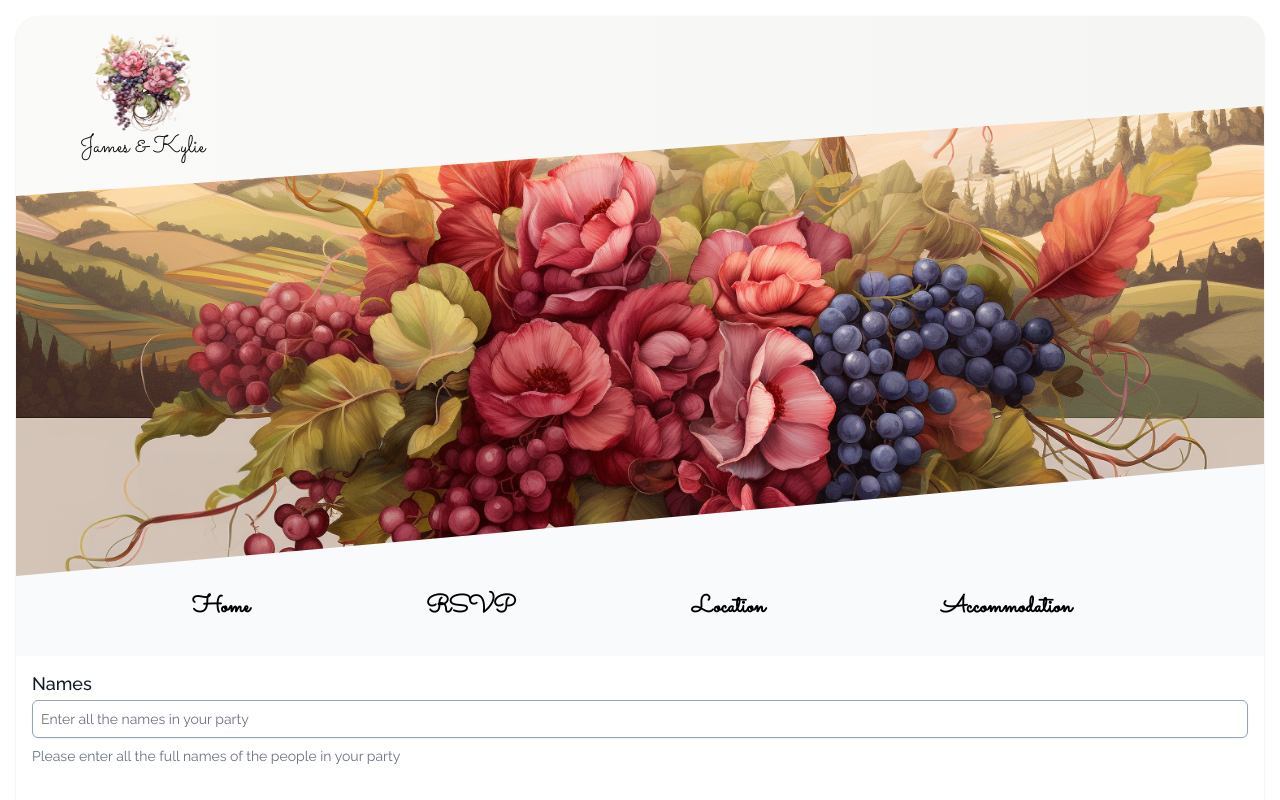
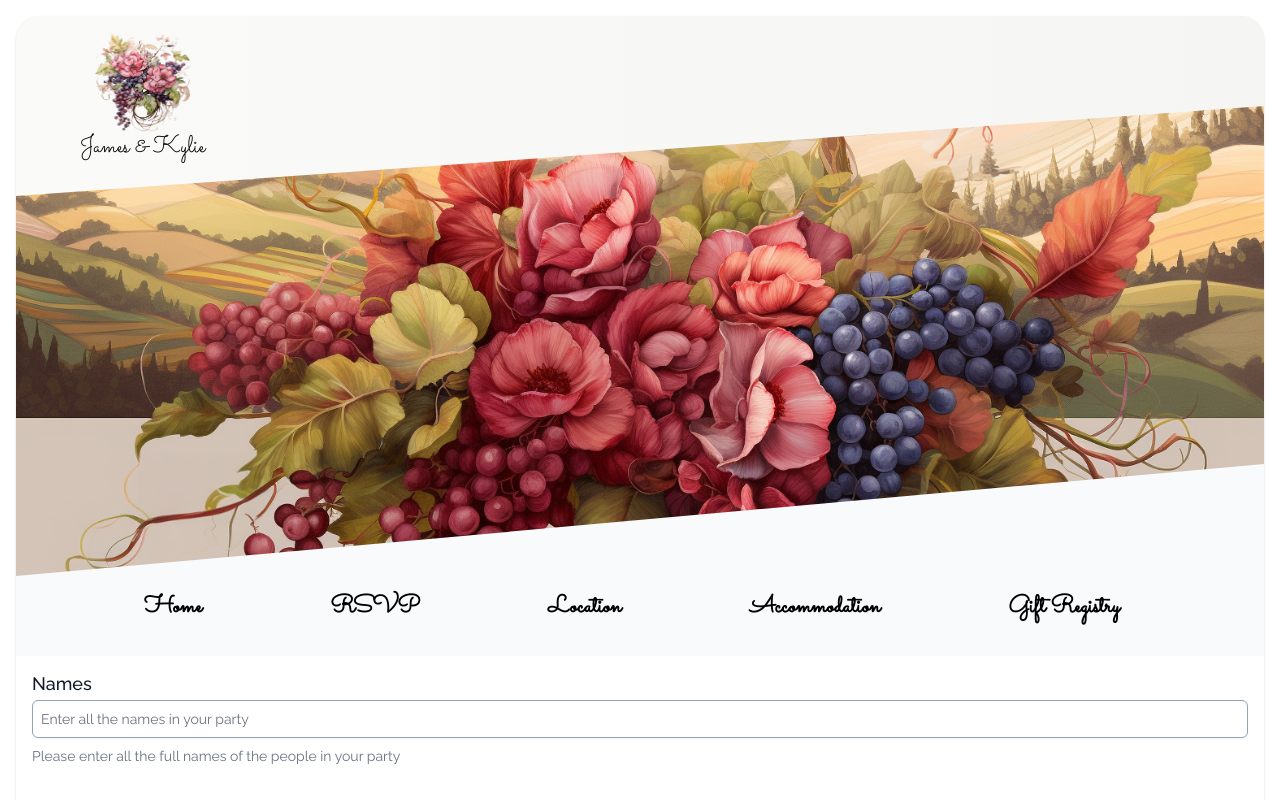
Before and after one commit to jamaspy/jamesandkylie, a Next.js app: page /rsvp in a window 1280 px wide. Shown: the top 800 px of the page. Built offline with nearby package versions, Linux system fonts and the light colour scheme.

Commit message:
Add gift regisrty

```diff
--- a/components/Navbar.jsx
+++ b/components/Navbar.jsx
@@ -28,6 +28,17 @@ export const Navbar = () => {
       <Link passHref={true} href={"/accommodation"}>
         <LinkItem href={"/accommodation"} text={"Accommodation"} />
       </Link>
+      <a
+        passHref={true}
+        href="https://www.hitchd.com/jamesandkylie"
+        target="_blank"
+        rel="noreferrer"
+        className={
+          "font-hand text-2xl font-semibold hover:text-slate-400 transition-all ease-in-out duration-150 cursor-pointer"
+        }
+      >
+        Gift Registry
+      </a>
     </div>
   );
 };
--- a/pages/_document.js
+++ b/pages/_document.js
@@ -22,7 +22,11 @@ class MyDocument extends Document {
             rel="stylesheet"
           />
           <link rel="preconnect" href="https://fonts.googleapis.com" />
-          <link rel="preconnect" href="https://fonts.gstatic.com" crossorigin />
+          <link
+            rel="preconnect"
+            href="https://fonts.gstatic.com"
+            crossOrigin="true"
+          />
           <link
             href="https://fonts.googleapis.com/css2?family=Sacramento&display=swap"
             rel="stylesheet"
```
